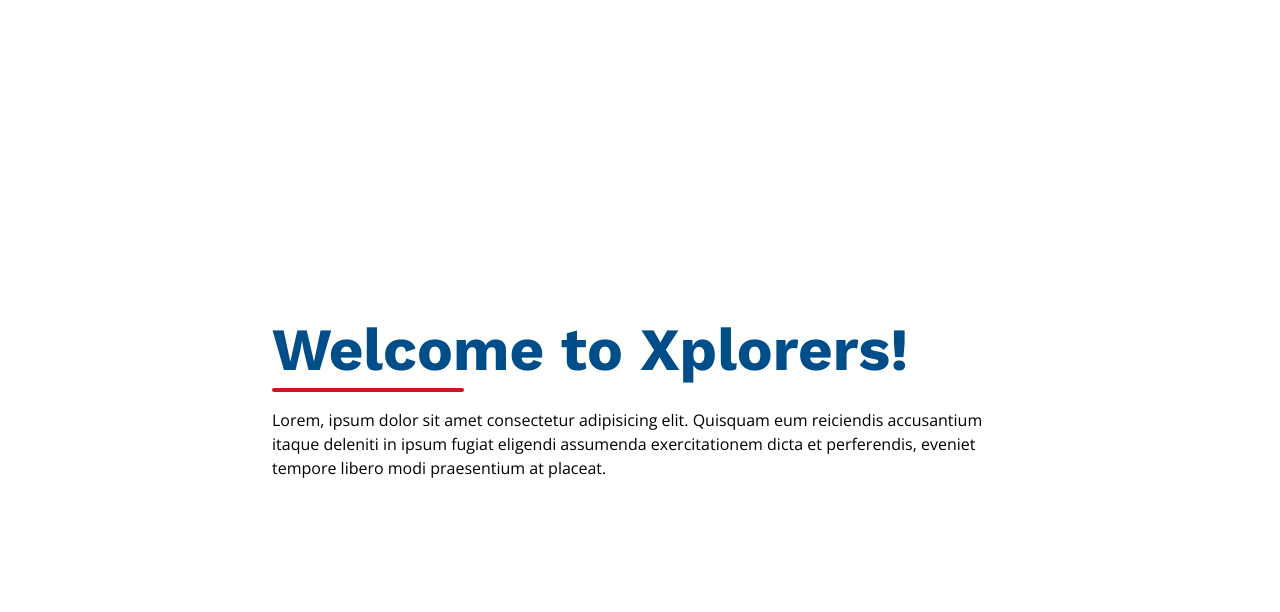
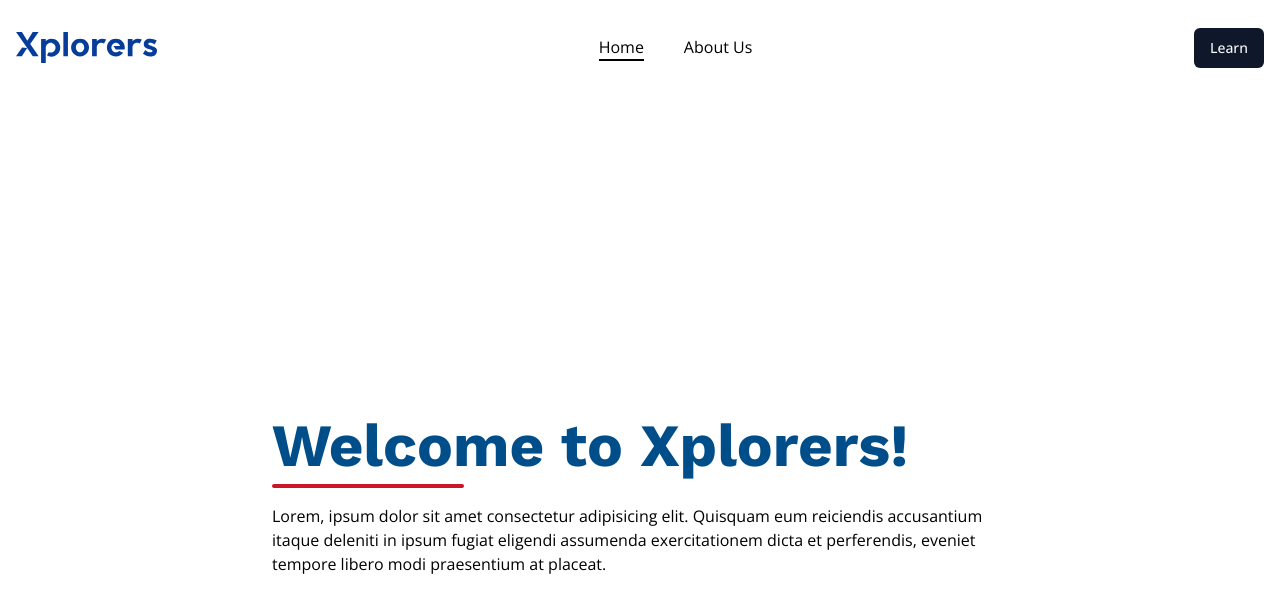
Before and after one commit to xplorer-io/website, a Next.js app: page / in a window 1280 px wide. Shown: the top 612 px of the page. Built offline with nearby package versions, Linux system fonts and the light colour scheme.

Commit message:
feat: add header

```diff
--- a/src/app/layout.tsx
+++ b/src/app/layout.tsx
@@ -1,6 +1,7 @@
 import type { Metadata } from "next";
 import "@/styles/globals.css";
 import { font_body, font_heading } from "./fonts";
+import { Header } from "@/components/layout/header";
 
 export const metadata: Metadata = {
   title: "Xplorers - Learn share and grow",
@@ -17,7 +18,10 @@ export default function RootLayout({
       lang="en"
       className={`${font_body.variable} ${font_heading.variable}`}
     >
-      <body>{children}</body>
+      <body>
+        <Header />
+        {children}
+      </body>
     </html>
   );
 }
--- /dev/null
+++ b/src/components/layout/header.tsx
@@ -0,0 +1,34 @@
+"use client";
+
+import Image from "next/image";
+import Link from "next/link";
+import logo from "../../../public/logo.svg";
+import { usePathname } from "next/navigation";
+import clsx from "clsx";
+import { menus } from "./helper";
+import { Button } from "../ui/button";
+
+export const Header = () => {
+  const pathname = usePathname();
+
+  return (
+    <section className="container mx-auto px-4">
+      <header className="flex items-center justify-between py-7">
+        <Image src={logo} alt="logo" />
+        <nav className="flex gap-4 sm:gap-10">
+          {menus.map(({ name, href }) => (
+            <Link
+              href={href}
+              className={clsx({
+                "border-b-2 border-black": pathname === href,
+              })}
+            >
+              {name}
+            </Link>
+          ))}
+        </nav>
+        <Button className="hidden sm:inline">Learn</Button>
+      </header>
+    </section>
+  );
+};
--- /dev/null
+++ b/src/components/layout/helper.ts
@@ -0,0 +1,4 @@
+export const menus = [
+  { name: "Home", href: "/" },
+  { name: "About Us", href: "/about-us" },
+];
```
Also changed, not shown: public/logo.svg (added).
